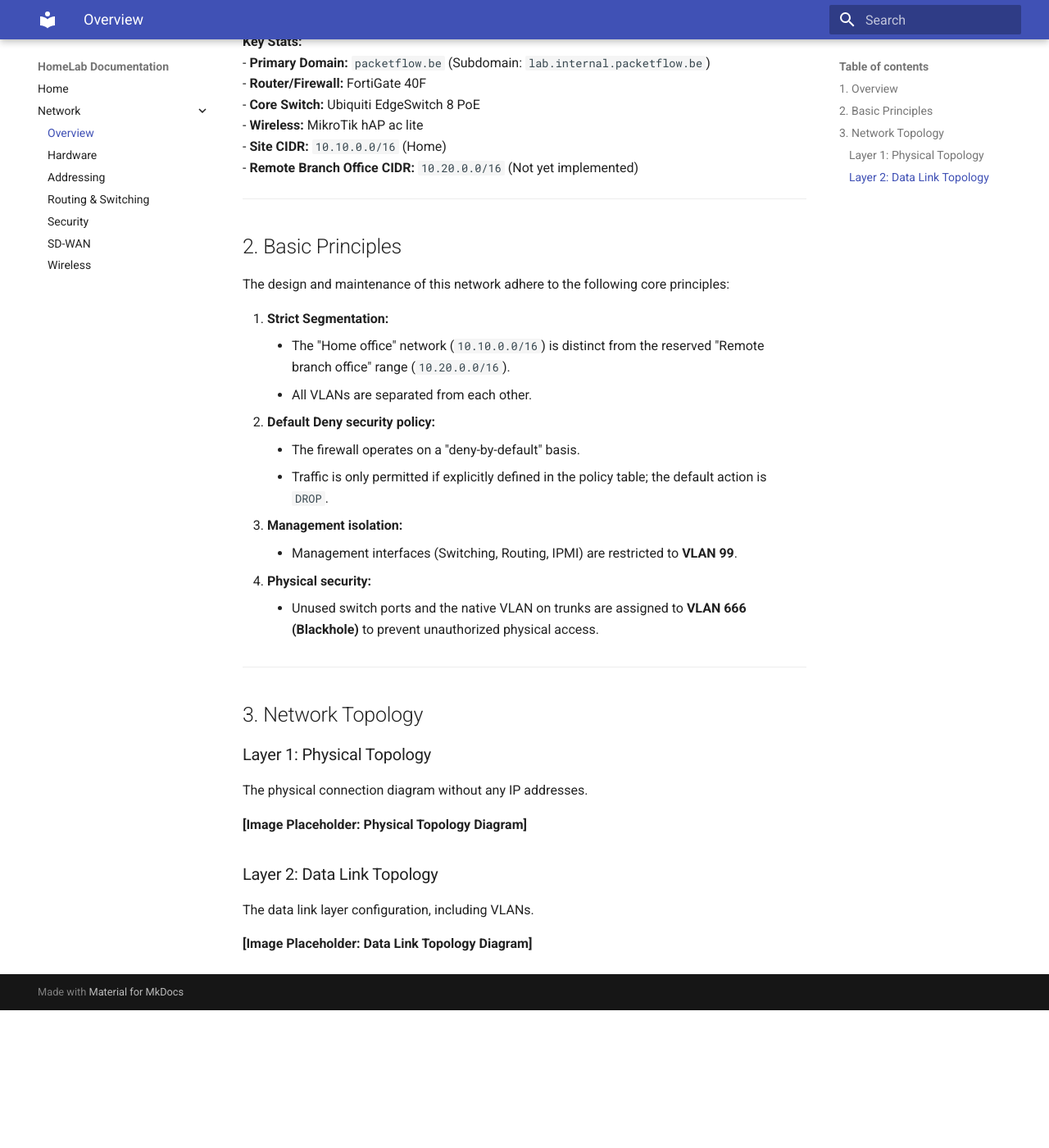
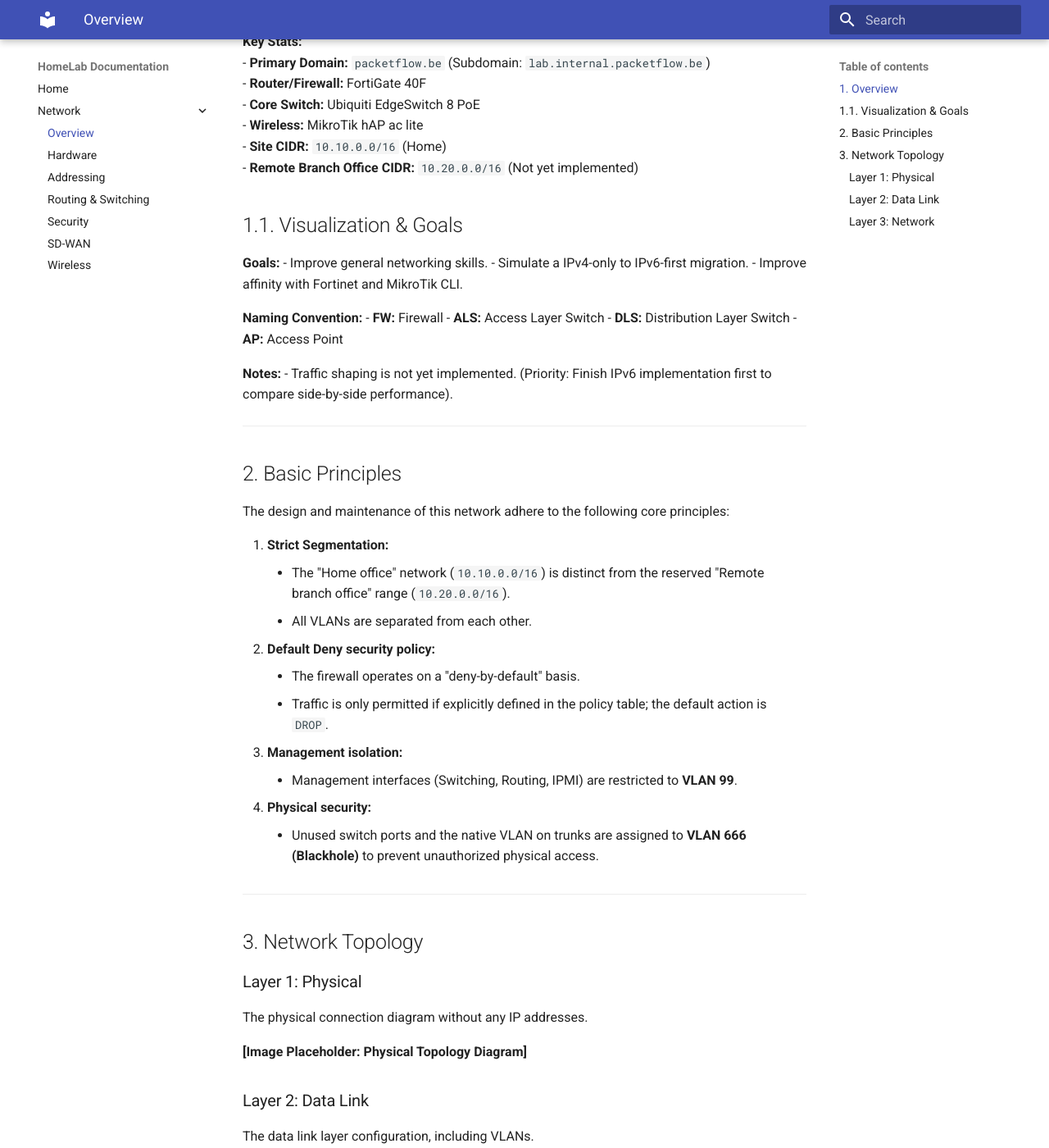
Before and after one commit to DeclerckLouis/homelab, an MkDocs documentation site: the page built from docs/01_network/overview.md, in a window 1280 px wide and 1400 px high, scrolled down 311 px. Shown: the whole window at 82% size. Built offline with MkDocs 1.6.1 and Material for MkDocs 9.7.7, drawn with Linux system fonts in a browser that asks for light colours; before the commit the page ends 1543 px from its top, so only the background shows below that.

Commit message:
generally better explanation

```diff
--- a/docs/01_network/overview.md
+++ b/docs/01_network/overview.md
@@ -12,6 +12,21 @@ It's subject to many changes and should **not** be considered a production envir
 - **Wireless:** MikroTik hAP ac lite
 - **Site CIDR:** `10.10.0.0/16` (Home)
 - **Remote Branch Office CIDR:** `10.20.0.0/16` (Not yet implemented)
+
+## 1.1. Visualization & Goals
+**Goals:**
+- Improve general networking skills.
+- Simulate a IPv4-only to IPv6-first migration.
+- Improve affinity with Fortinet and MikroTik CLI.
+
+**Naming Convention:**
+- **FW:** Firewall
+- **ALS:** Access Layer Switch
+- **DLS:** Distribution Layer Switch
+- **AP:** Access Point
+
+**Notes:**
+- Traffic shaping is not yet implemented. (Priority: Finish IPv6 implementation first to compare side-by-side performance).
 ---
 
 ## 2. Basic Principles
@@ -32,12 +47,15 @@ The design and maintenance of this network adhere to the following core principl
 
 ## 3. Network Topology
 
-### Layer 1: Physical Topology
+### Layer 1: Physical
 The physical connection diagram without any IP addresses.
 
 **[Image Placeholder: Physical Topology Diagram]**
 
-### Layer 2: Data Link Topology
+### Layer 2: Data Link
 The data link layer configuration, including VLANs.
 
 **[Image Placeholder: Data Link Topology Diagram]**
+
+
+### Layer 3: Network
```
